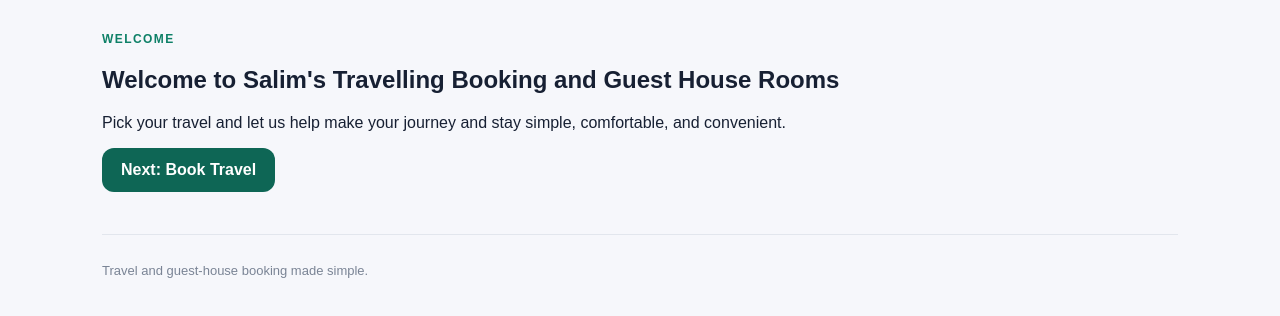
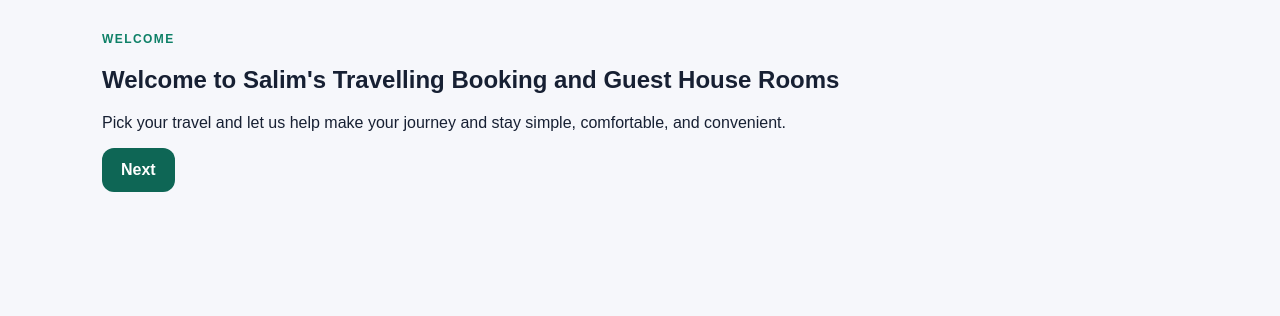
Before and after one commit to oigosalim1-netizen/salmgeusthouse-traveling-boking, a Next.js app: page / in a window 1280 px wide. Shown: the top 316 px of the page. Built offline with nearby package versions, Linux system fonts and the light colour scheme.

Commit message:
Make welcome page continue with one Next button

```diff
--- a/app/page.tsx
+++ b/app/page.tsx
@@ -5,9 +5,8 @@ export default function Home() {
         <div className="eyebrow">Welcome</div>
         <h1>Welcome to Salim&apos;s Travelling Booking and Guest House Rooms</h1>
         <p>Pick your travel and let us help make your journey and stay simple, comfortable, and convenient.</p>
-        <a className="btn" href="/book-travel">Next: Book Travel</a>
+        <a className="btn" href="/book-travel">Next</a>
       </section>
-      <footer className="foot">Travel and guest-house booking made simple.</footer>
     </main>
   );
 }
```
